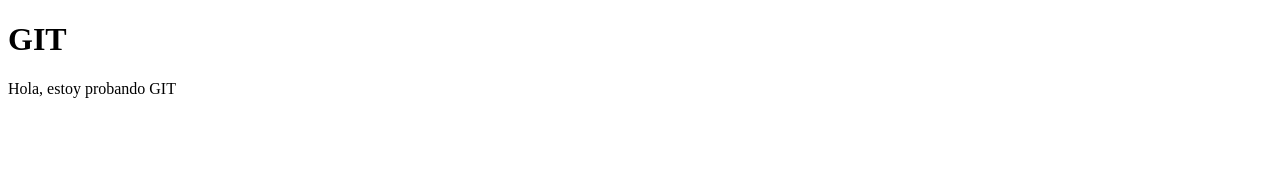
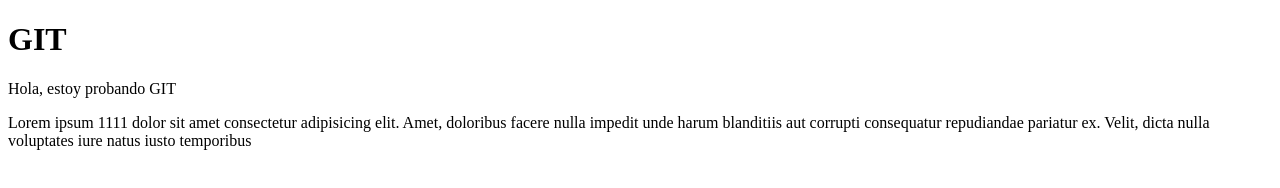
Before and after one commit to vickypedrazza/probar-git, a plain HTML site: page index.html in a window 1280 px wide. Drawn offline with Linux system fonts and the light colour scheme.

Commit message:
agregue unos

```diff
--- a/index.html
+++ b/index.html
@@ -1,13 +1,19 @@
 <!DOCTYPE html>
 <html lang="en">
+
 <head>
     <meta charset="UTF-8">
     <meta http-equiv="X-UA-Compatible" content="IE=edge">
     <meta name="viewport" content="width=device-width, initial-scale=1.0">
     <title>Document</title>
 </head>
+
 <body>
     <h1>GIT</h1>
     <p>Hola, estoy probando GIT</p>
+    <p>Lorem ipsum 1111 dolor sit amet consectetur adipisicing elit. Amet, doloribus facere nulla impedit unde harum
+        blanditiis aut corrupti consequatur repudiandae pariatur ex. Velit, dicta nulla voluptates iure natus iusto
+        temporibus</p>
 </body>
+
 </html>
```
